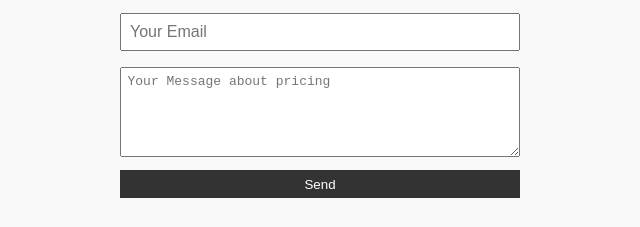
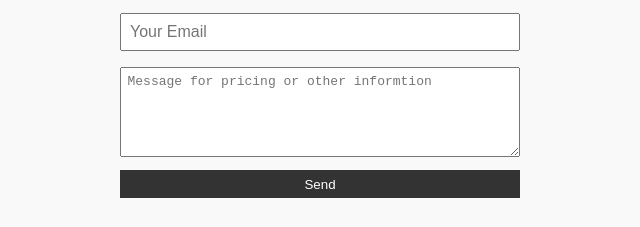
Before and after one commit to StephanieMasters/stephanie-masters-photography, a plain HTML site: page index.html in a window 1280 px wide. Shown: the part 735-962 px from the top of the page, 320-960 px from the left. Drawn offline with Linux system fonts and the light colour scheme; files whose address does not match are found by name.

Commit message:
Update index.html

```diff
--- a/index.html
+++ b/index.html
@@ -71,7 +71,7 @@
         <form action="mailto:stephaniemastersphotography@gmail.com" method="POST" enctype="text/plain">
             <input type="text" name="name" placeholder="Your Name" required>
             <input type="email" name="email" placeholder="Your Email" required>
-            <textarea name="message" rows="5" placeholder="Your Message about pricing" required></textarea>
+            <textarea name="message" rows="5" placeholder="Message for pricing or other informtion" required></textarea>
             <button type="submit">Send</button>
         </form>
     </section>
```
